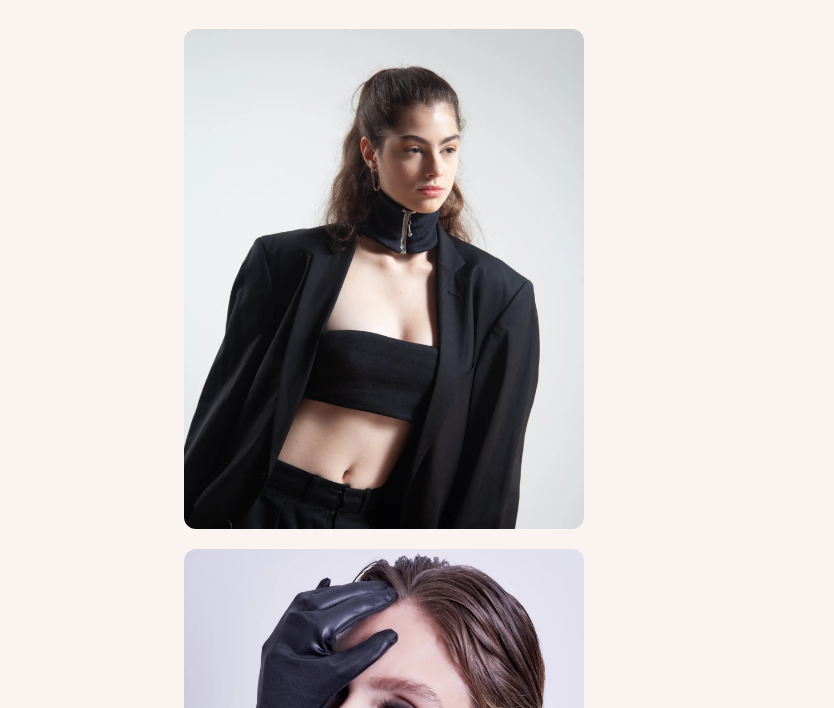
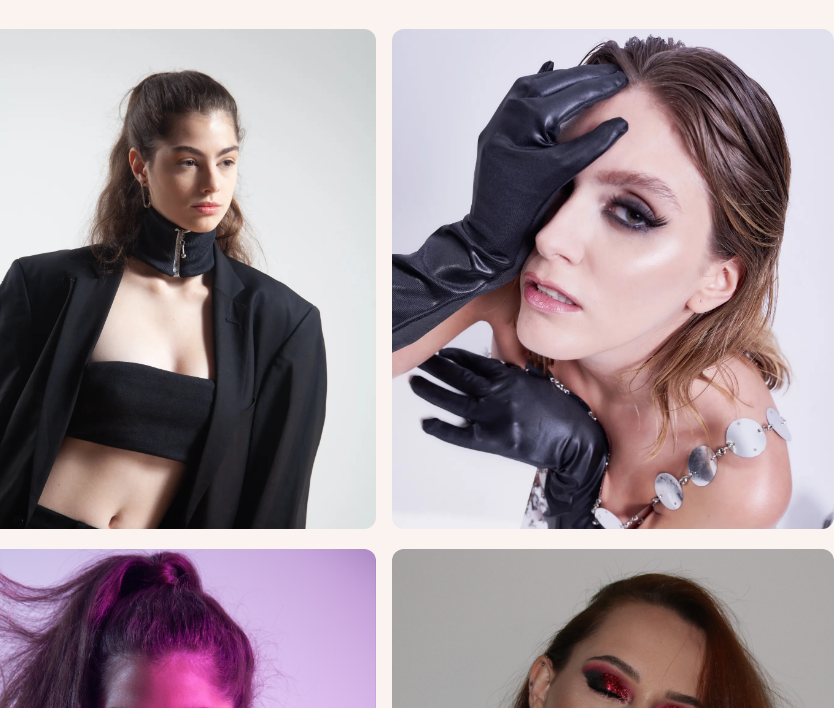
Before and after one commit to GusChenn/portfolio-gabi, a website built with Vite: page index.html in a window 768 px wide. Shown: the part 692-1400 px from the top of the page, 834 px wide, since content can reach past the window. Built offline with nearby package versions, Linux system fonts and the light colour scheme; a web font is replaced by a local one.

Commit message:
Make desktop gallery style

```diff
--- a/style.css
+++ b/style.css
@@ -67,7 +67,7 @@ h5 {
   color: var(--color-primary);
 }
 
-h5>b {
+h5 > b {
   font-family: var(--font-body), sans-serif;
   font-size: 16px;
   font-weight: 700;
@@ -177,7 +177,7 @@ p.divider {
   border-radius: 4px;
 }
 
-.description-box>.content {
+.description-box > .content {
   text-align: center;
   width: 25ch;
 }
@@ -188,7 +188,29 @@ p.divider {
   row-gap: 16px;
 }
 
-.gallery-box {}
+@media (max-width: 768px) {
+  .gallery-box img {
+    width: 100%;
+    height: 500px;
+    border-radius: 12px;
+    object-fit: cover;
+    object-position: center top;
+    transition: all 1s ease-out;
+  }
+}
+
+@media (min-width: 768px) {
+  #gallery {
+    flex-direction: row;
+    flex-wrap: wrap;
+    width: 900px;
+    justify-content: center;
+    column-gap: 16px;
+  }
+
+  .gallery-box {
+    flex: 1 0 48%;
+  }
 
   .gallery-box img {
     width: 100%;
@@ -197,6 +219,7 @@ p.divider {
     object-fit: cover;
     object-position: center top;
     transition: all 1s ease-out;
+  }
 }
 
 #placeholder {
@@ -270,7 +293,8 @@ p.divider {
   }
 
   100% {
-    transform: rotate(var(--star-acw-rotation)) translateY(var(--star-up-offset));
+    transform: rotate(var(--star-acw-rotation))
+      translateY(var(--star-up-offset));
     opacity: 1;
   }
 }
@@ -306,7 +330,8 @@ p.divider {
   }
 
   100% {
-    transform: rotate(var(--star-cw-rotation)) translateY(var(--star-down-offset));
+    transform: rotate(var(--star-cw-rotation))
+      translateY(var(--star-down-offset));
     opacity: 1;
   }
 }
@@ -318,7 +343,8 @@ p.divider {
   }
 
   100% {
-    transform: rotate(var(--star-acw-rotation)) translateY(var(--star-down-offset));
+    transform: rotate(var(--star-acw-rotation))
+      translateY(var(--star-down-offset));
     opacity: 1;
   }
 }
```
Lines whose indentation alone changed are shown as unchanged.
